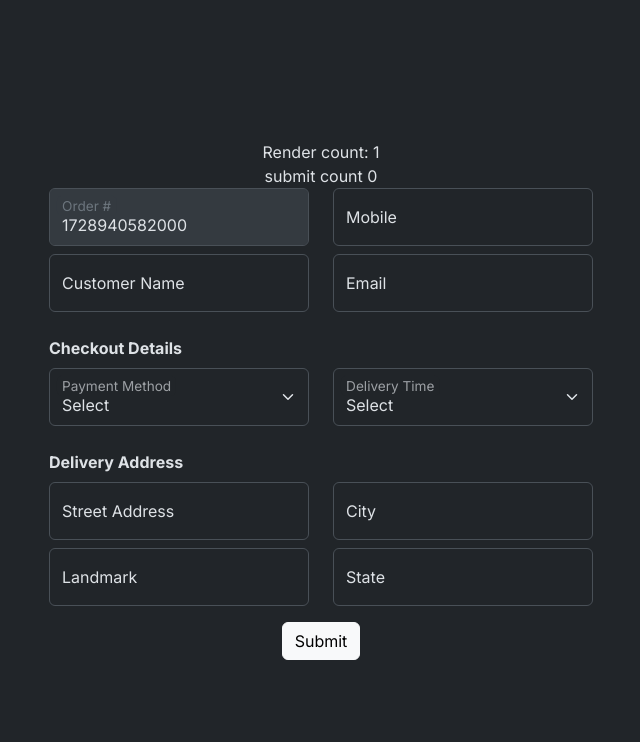
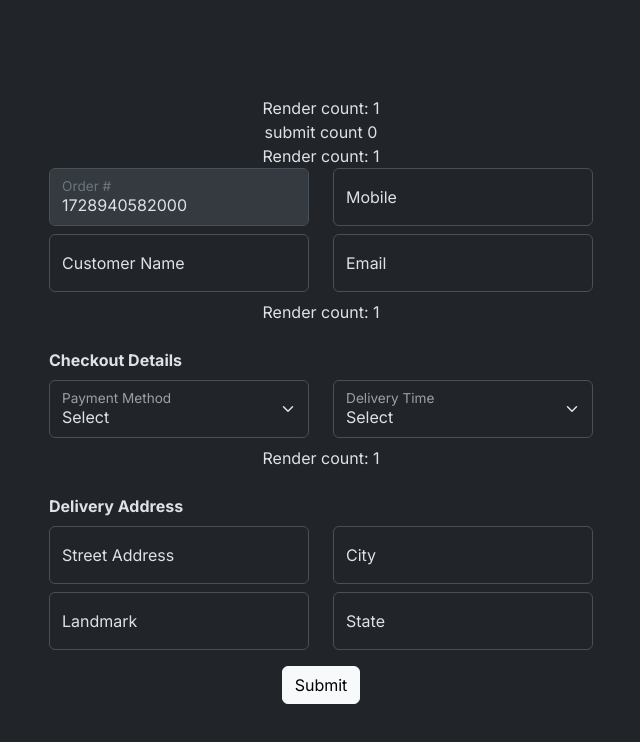
Before and after one commit to skrtz/food-delivery-form, a React (Vite) app: page / in a window 1280 px wide. Shown: the top 742 px of the page, without its empty margins (319-959 px from the left). Built offline with nearby package versions, Linux system fonts and the light colour scheme.

Commit message:
add render count to each component section

```diff
--- a/src/pages/FoodDelivery/components/CheckoutForm.tsx
+++ b/src/pages/FoodDelivery/components/CheckoutForm.tsx
@@ -1,6 +1,7 @@
 import { useFormContext } from "react-hook-form";
 import { Select } from "../../../controls/Select"
 import { CheckoutFormType, SelectOptionType } from "../../../types";
+import { getRenderCount } from "../../../utils/getRenderCount";
 
 const paymentOptions: SelectOptionType[] = [
     { value: '', text: 'Select' },
@@ -16,11 +17,14 @@ const deliveryTimeOptions: SelectOptionType[] = [
     { value: 180, text: '3 Hour' },
 ];
 
+const RenderCount = getRenderCount();
+
 export const CheckoutForm = () => {
     const { register, formState: { errors } } = useFormContext<CheckoutFormType>();
 
     return (
         <>
+            <RenderCount />
             <div className="text-start fw-bold mt-4 mb-2">Checkout Details</div>
             <div className="row mb-2">
                 <div className="col">
--- a/src/pages/FoodDelivery/components/DeliveryAddressForm.tsx
+++ b/src/pages/FoodDelivery/components/DeliveryAddressForm.tsx
@@ -1,12 +1,16 @@
 import { useFormContext } from "react-hook-form";
 import { TextField } from "../../../controls/TextField"
 import { DeliveryAddressFormType } from "../../../types";
+import { getRenderCount } from "../../../utils/getRenderCount";
+
+const RenderCount = getRenderCount();
 
 export const DeliveryAddressForm = () => {
     const { register, formState: { errors } } = useFormContext<{ address: DeliveryAddressFormType }>();
 
     return (
         <>
+            <RenderCount />
             <div className="text-start fw-bold mt-4 mb-2">Delivery Address</div>
             <div className="row mb-2">
                 <div className="col">
--- a/src/pages/FoodDelivery/components/FoodDeliveryMaster.tsx
+++ b/src/pages/FoodDelivery/components/FoodDeliveryMaster.tsx
@@ -1,11 +1,14 @@
 import { useFormContext } from "react-hook-form";
 import { TextField } from "../../../controls/TextField"
 import { FoodDeliveryMasterType } from "../../../types";
+import { getRenderCount } from "../../../utils/getRenderCount";
 
+const RenderCount = getRenderCount();
 export const FoodDeliveryMaster = () => {
     const { register, formState: { errors } } = useFormContext<FoodDeliveryMasterType>();
     return (
         <>
+            <RenderCount />
             <div className="row mb-2">
                 <div className="col">
                     <TextField
```
